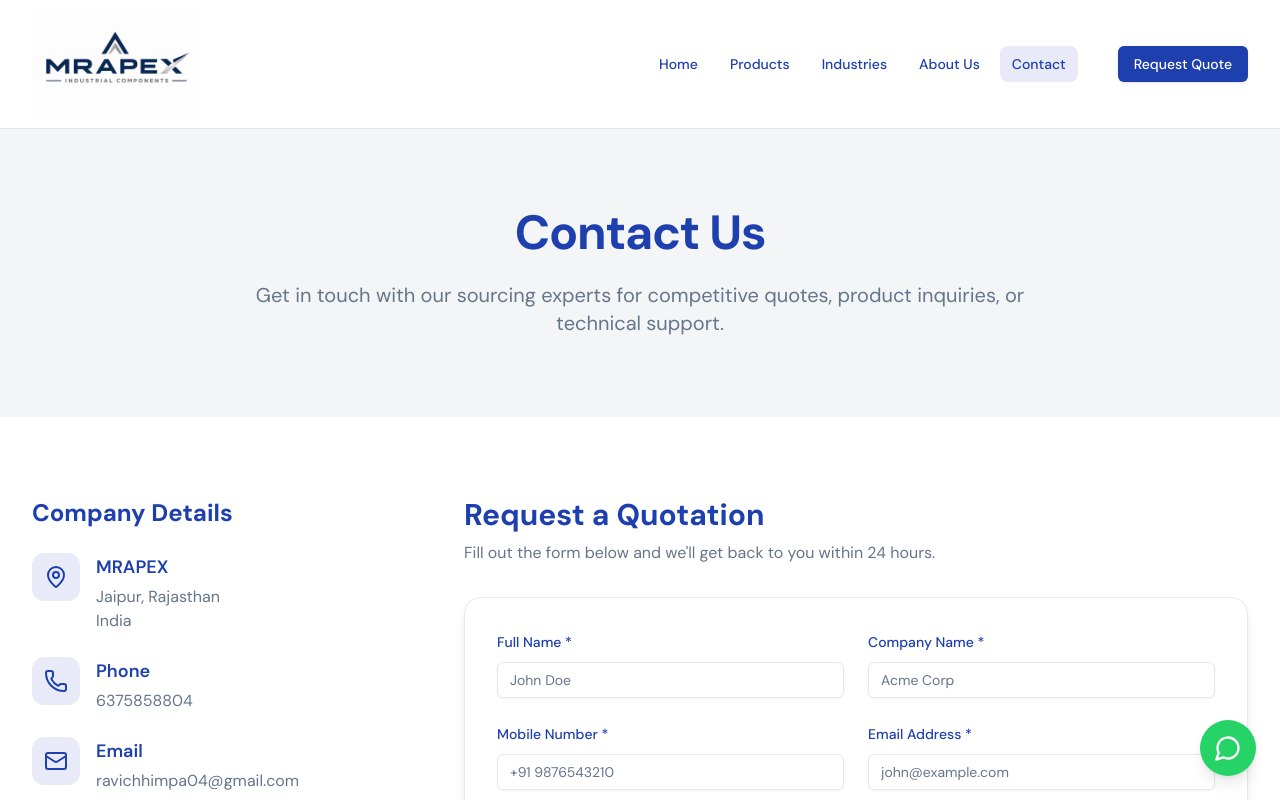
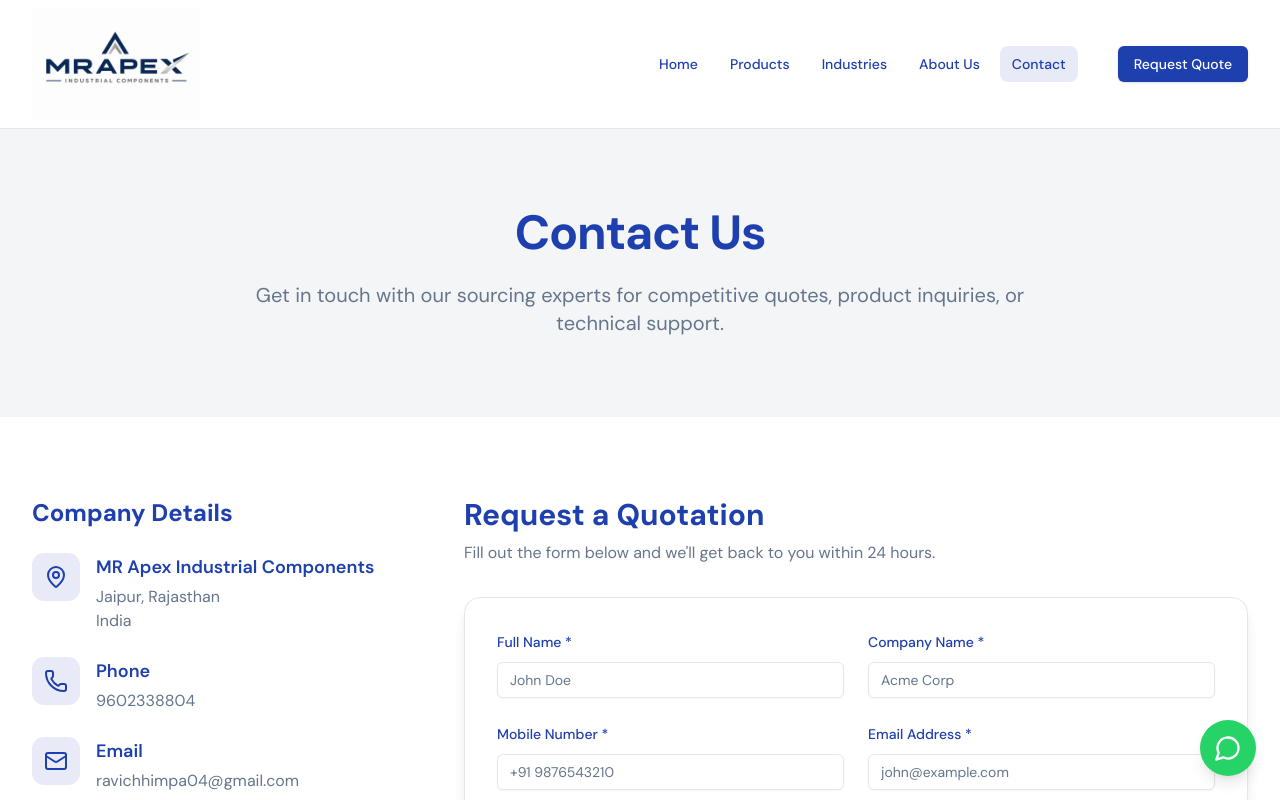
Before and after one commit to ravichhimpa04-lab/mrapex-industrial, a React (Vite) app in the folder apps/web/: page /contact in a window 1280 px wide. Shown: the top 800 px of the page. Built offline with nearby package versions, Linux system fonts and the light colour scheme; the HTML template or start-up script is replaced by a standard one; what pocketbase would draw is missing.

Commit message:
Update company details

```diff
--- a/apps/web/src/pages/AboutUsPage.jsx
+++ b/apps/web/src/pages/AboutUsPage.jsx
@@ -38,7 +38,7 @@ function AboutUsPage() {
               className="max-w-3xl"
             >
               <h1 className="text-4xl md:text-5xl lg:text-6xl font-bold mb-6 tracking-tight">
-                About MRAPEX
+                About MR Apex Industrial Components
               </h1>
               <p className="text-lg md:text-xl text-white/90 leading-relaxed">
                 MR Apex Industrial Components is an industrial sourcing and supply company helping businesses procure industrial components, MRO supplies, electrical products and custom engineering items through a reliable supplier network. We focus on quality, competitive pricing and fast response support.
@@ -101,7 +101,7 @@ function AboutUsPage() {
                     </div>
                     <div>
                       <p className="font-semibold text-lg">Phone</p>
-                      <p className="opacity-90">6375858804</p>
+                      <p className="opacity-90">9602338804</p>
                     </div>
                   </div>
                   <div className="flex items-center gap-4">
@@ -121,7 +121,7 @@ function AboutUsPage() {
                   <Link to="/contact">Request a Quote</Link>
                 </Button>
                 <Button size="lg" asChild className="bg-[#25D366] text-white hover:bg-[#20bd5a] h-14 px-8 text-lg border-none">
-                  <a href="https://wa.me/6375858804" target="_blank" rel="noopener noreferrer">
+                  <a href="https://wa.me/9602338804" target="_blank" rel="noopener noreferrer">
                     <MessageCircle className="w-5 h-5 mr-2" />
                     Chat on WhatsApp
                   </a>
--- a/apps/web/src/pages/ContactPage.jsx
+++ b/apps/web/src/pages/ContactPage.jsx
@@ -11,8 +11,8 @@ function ContactPage() {
   return (
     <>
       <Helmet>
-        <title>Contact Us - MRAPEX</title>
-        <meta name="description" content="Contact MRAPEX for industrial components, MRO supplies, and custom engineering parts. Request a quote today." />
+        <title>Contact Us - MR Apex Industrial Components</title>
+        <meta name="description" content="Contact MR Apex Industrial Components for industrial components, MRO supplies, and custom engineering parts. Request a quote today." />
       </Helmet>
 
       <Header />
@@ -52,7 +52,7 @@ function ContactPage() {
                         <MapPin className="w-6 h-6 text-primary" />
                       </div>
                       <div>
-                        <h3 className="font-semibold text-lg text-foreground">MRAPEX</h3>
+                        <h3 className="font-semibold text-lg text-foreground">MR Apex Industrial Components</h3>
                         <p className="text-muted-foreground mt-1">Jaipur, Rajasthan<br />India</p>
                       </div>
                     </div>
@@ -63,7 +63,7 @@ function ContactPage() {
                       </div>
                       <div>
                         <h3 className="font-semibold text-lg text-foreground">Phone</h3>
-                        <p className="text-muted-foreground mt-1">6375858804</p>
+                        <p className="text-muted-foreground mt-1">9602338804</p>
                       </div>
                     </div>
 
@@ -83,7 +83,7 @@ function ContactPage() {
                   <h3 className="font-bold text-lg mb-2">Instant Support</h3>
                   <p className="opacity-90 mb-6 text-sm">Need immediate assistance? Reach out to us directly on WhatsApp.</p>
                   <a
-                    href="https://wa.me/6375858804"
+                    href="https://wa.me/9602338804"
                     target="_blank"
                     rel="noopener noreferrer"
                     className="inline-flex items-center justify-center w-full gap-2 bg-[#25D366] text-white px-6 py-3 rounded-lg font-medium hover:bg-[#20bd5a] transition-colors"
```
